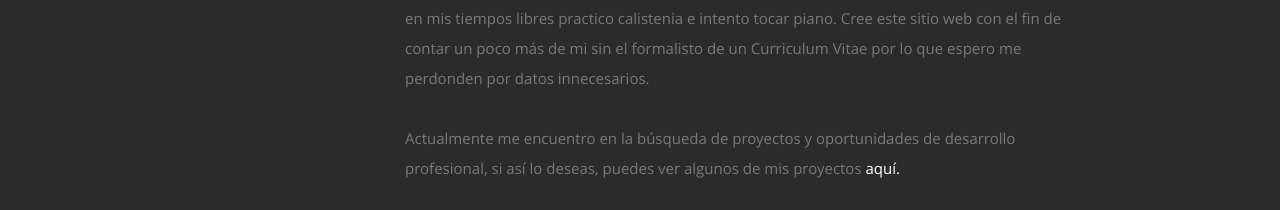
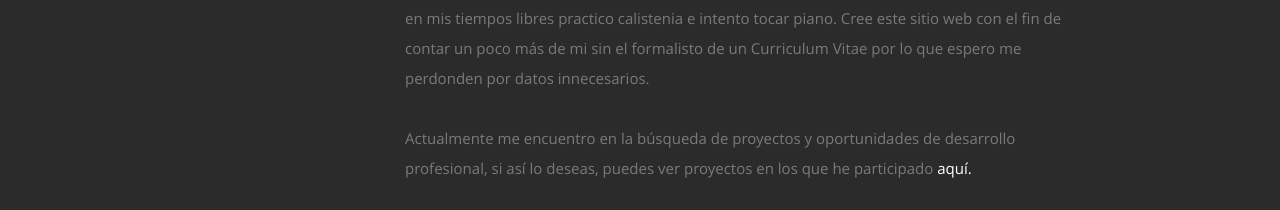
Before and after one commit to Bruno-Moreno/Bruno-Moreno.github.io, a plain HTML site: page index.html in a window 1280 px wide. Shown: the part 1085-1295 px from the top of the page. Drawn offline with nearby package versions, Linux system fonts and the light colour scheme.

Commit message:
actualizacion

```diff
--- a/index.html
+++ b/index.html
@@ -101,7 +101,7 @@
 
             <p> Amante de las matemáticas, entusiasta de la ciencia de datos, la programación y los videojuegos; en mis tiempos libres practico calistenia e intento tocar piano. Cree este sitio web con el fin de contar un poco más de mi sin el formalisto de un Curriculum Vitae por lo que espero me perdonden por datos innecesarios. </p>
 
-            <p> Actualmente me encuentro en la búsqueda de proyectos y oportunidades de desarrollo profesional, si así lo deseas, puedes ver algunos de mis proyectos <a class="smoothscroll" href="#portfolio">aquí.</a> </p>
+            <p> Actualmente me encuentro en la búsqueda de proyectos y oportunidades de desarrollo profesional, si así lo deseas, puedes ver proyectos en los que he participado <a href="https://github.com/Bruno-Moreno">aquí.</a> </p>
 
             </p>
 
```
Also changed, not shown: 5 other files.
